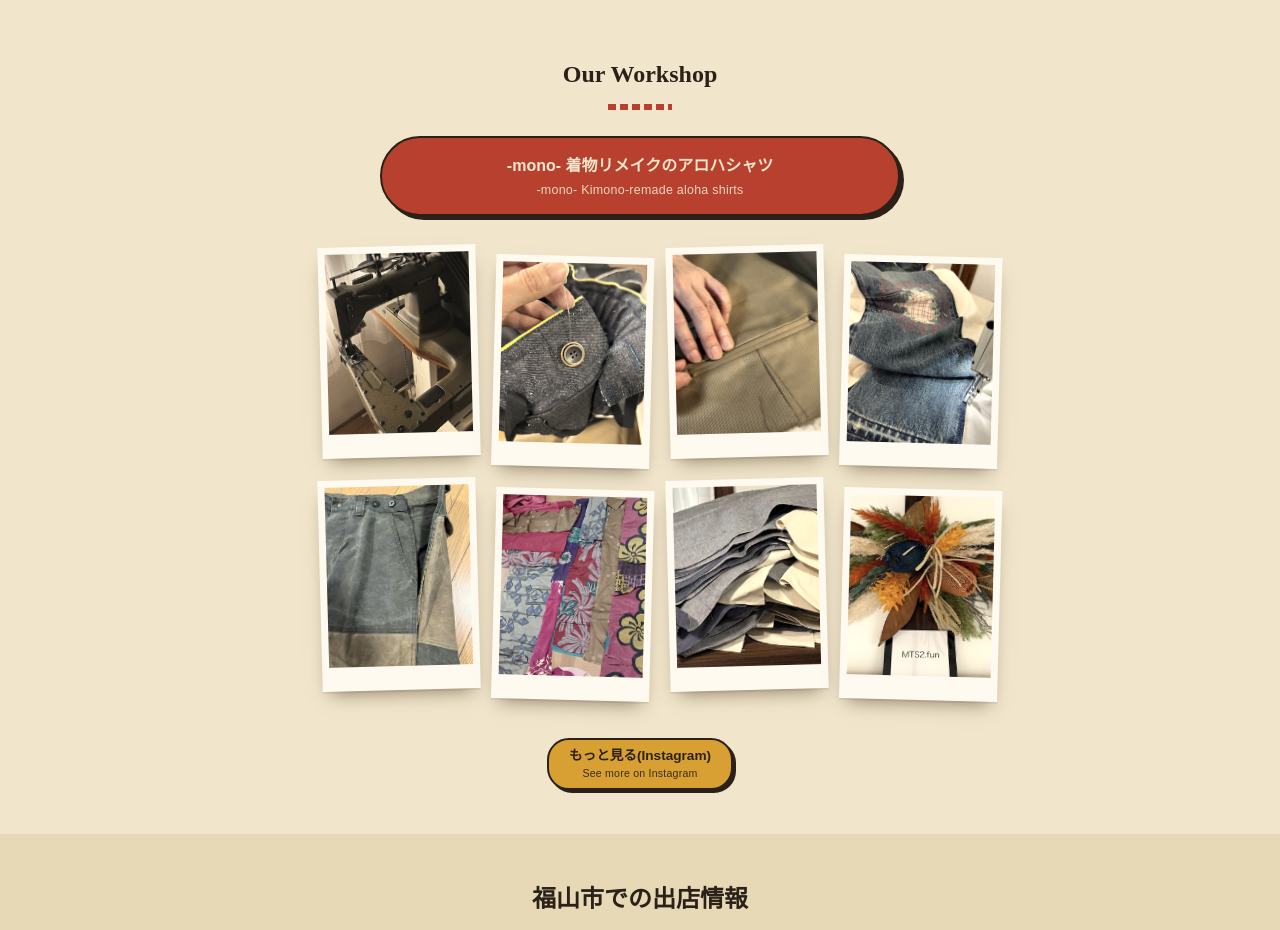
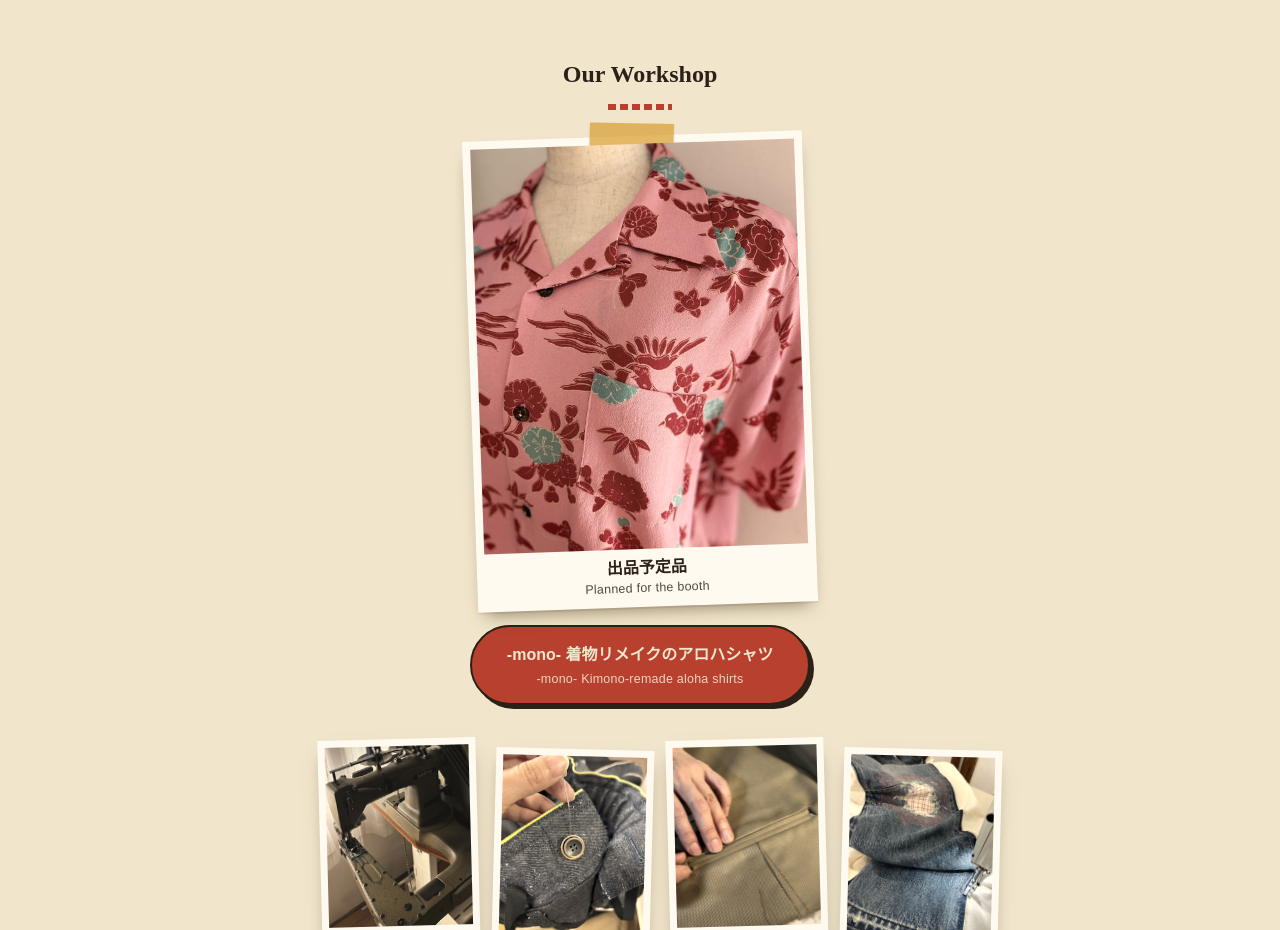
Before and after one commit to mts2fun/mts2fun-lp, a plain HTML site: page index.html in a window 1280 px wide. Shown: the part 960-1890 px from the top of the page. Drawn offline with Linux system fonts and the light colour scheme; a web font is replaced by a local one.

Commit message:
Add files via upload

```diff
--- a/index.html
+++ b/index.html
@@ -196,7 +196,13 @@ dd{font-weight:700}
 dd small{display:block;font-weight:500;font-size:.82rem}
 .note{font-size:.8rem;margin-top:16px;text-align:center}
 .links{display:grid;gap:14px;margin-top:30px}
-.mono-link{max-width:520px;margin:0 auto 30px}
+.mono-link{max-width:340px;margin:0 auto 34px}
+.mono-card{display:block;text-decoration:none;color:inherit;position:relative}
+.mono-card .polaroid{display:block;position:relative;padding:8px 8px 10px;transform:rotate(-2deg);transition:transform .2s}
+.mono-card .polaroid img{display:block;width:100%;height:auto;aspect-ratio:4/5;object-fit:cover;filter:sepia(.28) saturate(.92) contrast(1.04)}
+.mono-card .cap{display:block;text-align:center;font-family:var(--display);font-weight:700;font-size:1rem;padding-top:8px;line-height:1.35}
+.mono-card .btn{margin-top:18px}
+.mono-card:hover .polaroid,.mono-card:focus-visible .polaroid{transform:rotate(0)}
 .sub{font-size:.85rem;text-align:center;margin-top:4px}
 
 footer{margin-top:20px;text-align:center;font-size:.75rem;padding:0 20px 36px}
@@ -240,7 +246,7 @@ footer .stripe{margin-bottom:26px}
   <section class="sec" aria-labelledby="g">
     <div class="wrap">
       <h2 id="g" lang="en">Our Workshop</h2>
-      <p class="mono-link"><a class="btn red" href="https://mts2fun.github.io/mono/color/" target="_blank" rel="noopener">-mono- 着物リメイクのアロハシャツ<span class="en" lang="en">-mono- Kimono-remade aloha shirts</span></a></p>
+      <p class="mono-link"><a class="mono-card" href="https://mts2fun.github.io/mono/color/" target="_blank" rel="noopener"><span class="polaroid"><span class="tape" aria-hidden="true"></span><img src="assets/mono.jpg" alt="着物をリメイクしたピンク色のアロハシャツ / Pink aloha shirt remade from a kimono" width="498" height="622"><span class="cap">出品予定品<span class="en" lang="en">Planned for the booth</span></span></span><span class="btn red">-mono- 着物リメイクのアロハシャツ<span class="en" lang="en">-mono- Kimono-remade aloha shirts</span></span></a></p>
       <ul class="gallery">
         <li><div class="polaroid"><img loading="lazy" src="assets/p1.jpg" alt="作業場のミシン / Sewing machine at the workshop" width="498" height="600"></div></li>
         <li><div class="polaroid"><img loading="lazy" src="assets/p2.jpg" alt="デニムにボタンを付ける手元 / Sewing a button onto denim" width="498" height="612"></div></li>
```
Also changed, not shown: assets/mono.jpg (added).
